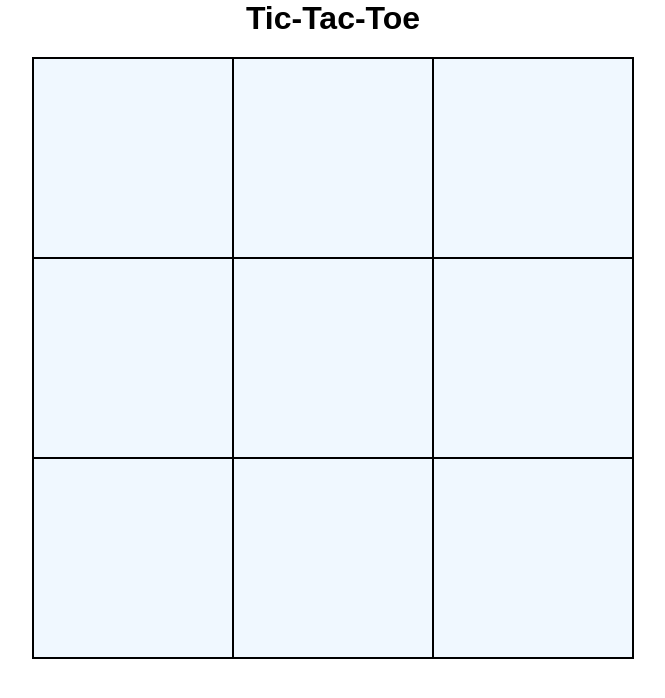
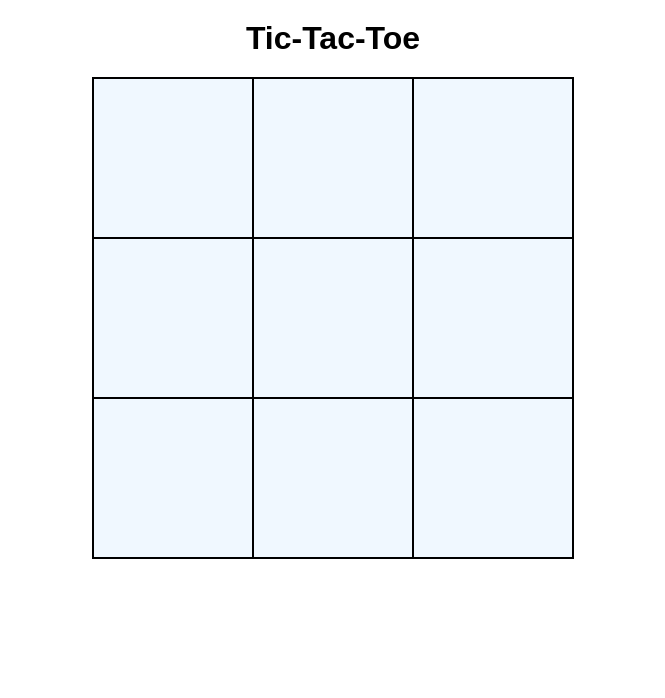
Before and after one commit to timponce/tic-tac-toe, a plain HTML site: page index.html in a window 1280 px wide. Shown: the whole page, without its empty margins (307-972 px from the left). Drawn offline with Linux system fonts and the light colour scheme.

Commit message:
Make webpage fill whole screen, no scroll

```diff
--- a/style.css
+++ b/style.css
@@ -6,10 +6,15 @@
 
 html {
     font-family: Arial, Helvetica, sans-serif;
+    height: 100%;
+}
+
+h1 {
+    margin-top: 20px;
 }
 
 #main {
-    height: 602px;
+    height: 482px;
     width: 90vw;
     margin: 0 auto;
     display: flex;
@@ -24,8 +29,8 @@ html {
     grid-template: 1fr 1fr 1fr / 1fr 1fr 1fr;
     background-color: aliceblue;
     border: 1px solid black;
-    height: 602px;
-    width: 602px;
+    height: 482px;
+    width: 482px;
 }
 
 .disabled {
@@ -34,12 +39,12 @@ html {
 }
 
 .tiles {
-    height: 200px;
-    width: 200px;
+    height: 160px;
+    width: 160px;
     border: 1px solid black;
-    line-height: 200px;
+    line-height: 160px;
     text-align: center;
-    font-size: 100px;
+    font-size: 82px;
     -webkit-user-select: none;
     -ms-user-select: none;
     user-select: none;
```
